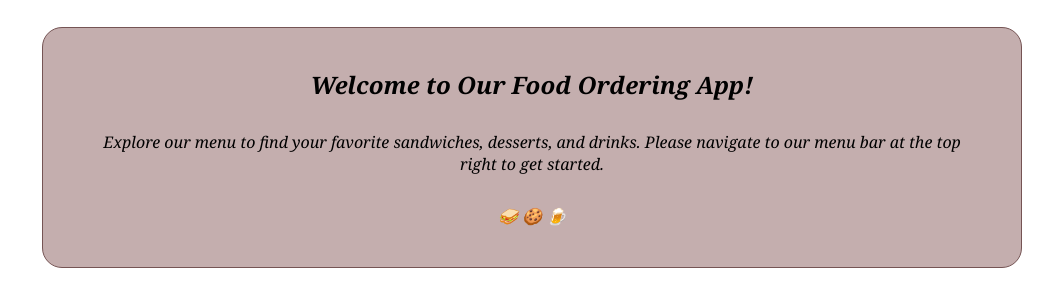
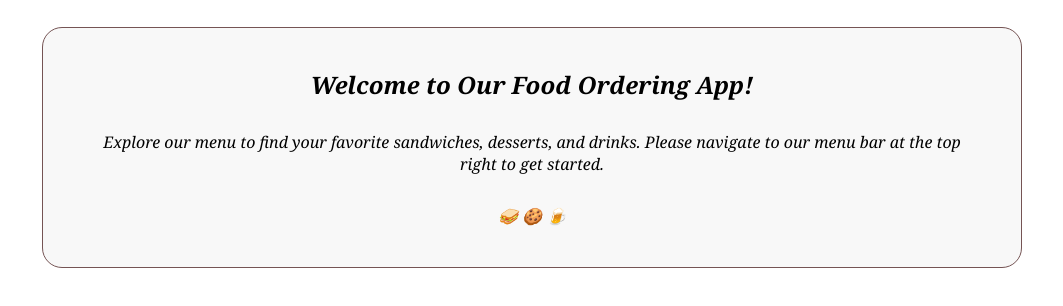
Before and after one commit to streda/RestaurantAppImprovement1, a website with bundled scripts: page public/index.html in a window 1280 px wide. Shown: the part 362-668 px from the top of the page, without its empty margins (108-1171 px from the left). Built offline with nearby package versions, Linux system fonts and the light colour scheme.

Commit message:
Update landing page

```diff
--- a/public/index.css
+++ b/public/index.css
@@ -50,14 +50,11 @@ body{
 
   .items-container {
     display: flex;
-    /* flex-direction: row;   */
-    justify-content: center;
-    /* display: grid; */
     grid-template-columns: repeat(auto-fill, minmax(200px, 1fr));
     overflow-y: auto;
     overflow-x: hidden;
     max-height: 50vh;
-    background-color: #c4aeae;
+    background-color: #f8f8f8;
     padding: 5px;
     border: 1px solid #755454;
 
```
